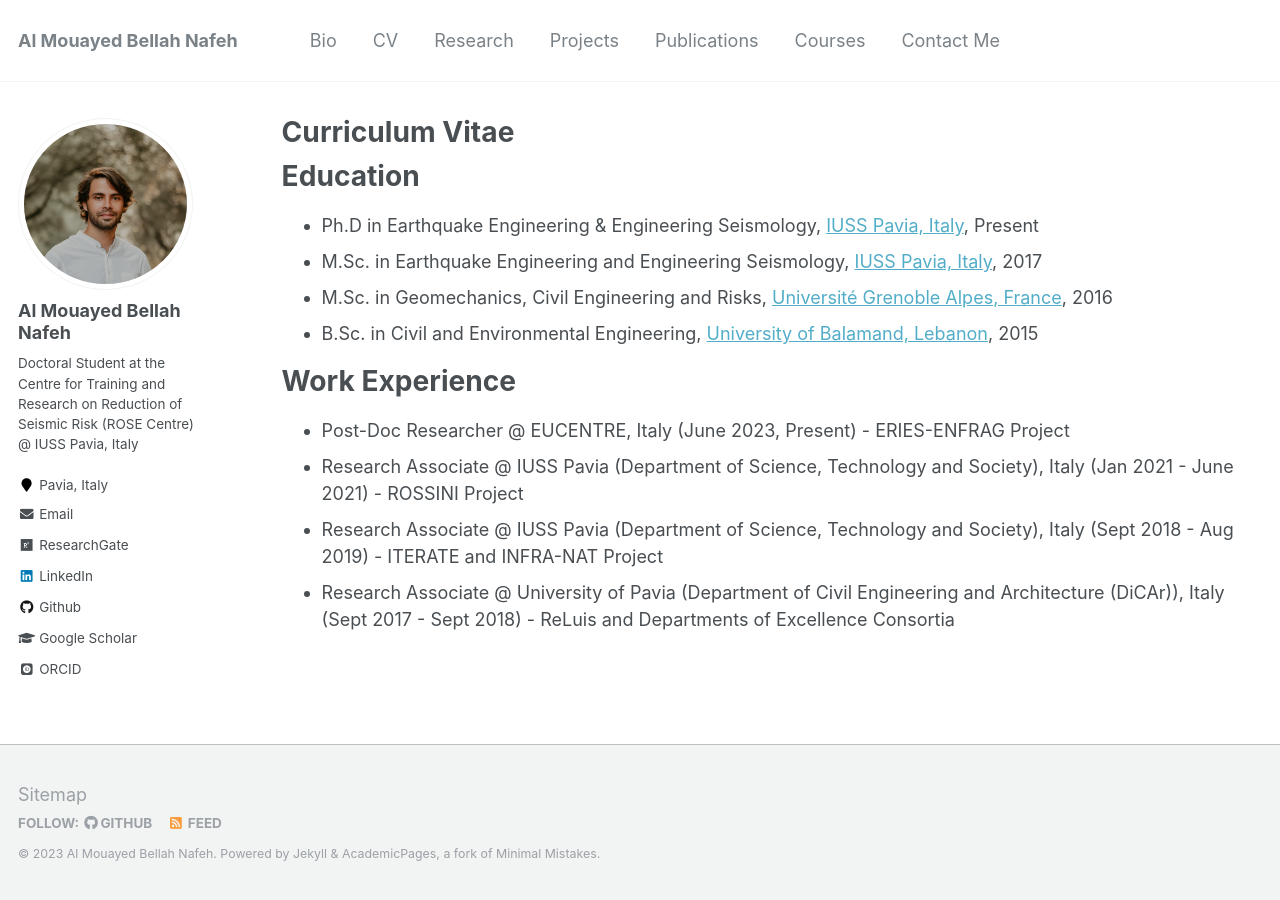
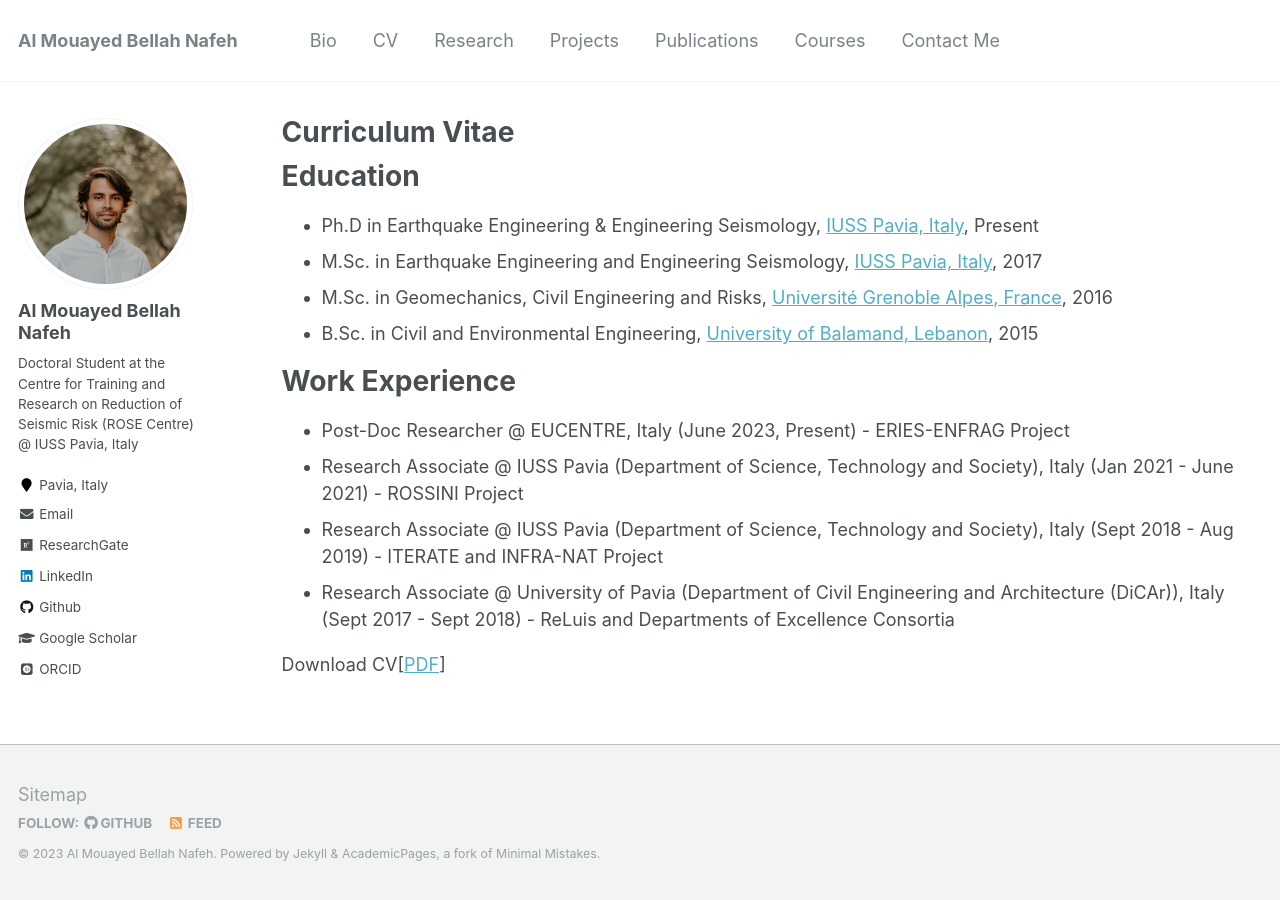
Before and after one commit to almouayedbellah-nafeh/almouayedbellah-nafeh.github.io, a Jekyll site: the page built from _pages/cv.md, in a window 1280 px wide. Built offline with Jekyll 4.4.1, drawn with Linux system fonts in a browser that asks for light colours; some web fonts are replaced.

Commit message:
Added CV.pdf

```diff
--- a/_pages/cv.md
+++ b/_pages/cv.md
@@ -22,3 +22,5 @@ Work Experience
 * Research Associate @ IUSS Pavia (Department of Science, Technology and Society), Italy (Jan 2021 - June 2021) - ROSSINI Project
 * Research Associate @ IUSS Pavia (Department of Science, Technology and Society), Italy (Sept 2018 - Aug 2019) - ITERATE and INFRA-NAT Project
 * Research Associate @ University of Pavia (Department of Civil Engineering and Architecture (DiCAr)), Italy (Sept 2017 - Sept 2018) - ReLuis and Departments of Excellence Consortia
+
+Download CV[[PDF](http://almouayedbellah-nafeh.github.io/files/CV_Nafeh.pdf)]
```
Also changed, not shown: 1 other file.
